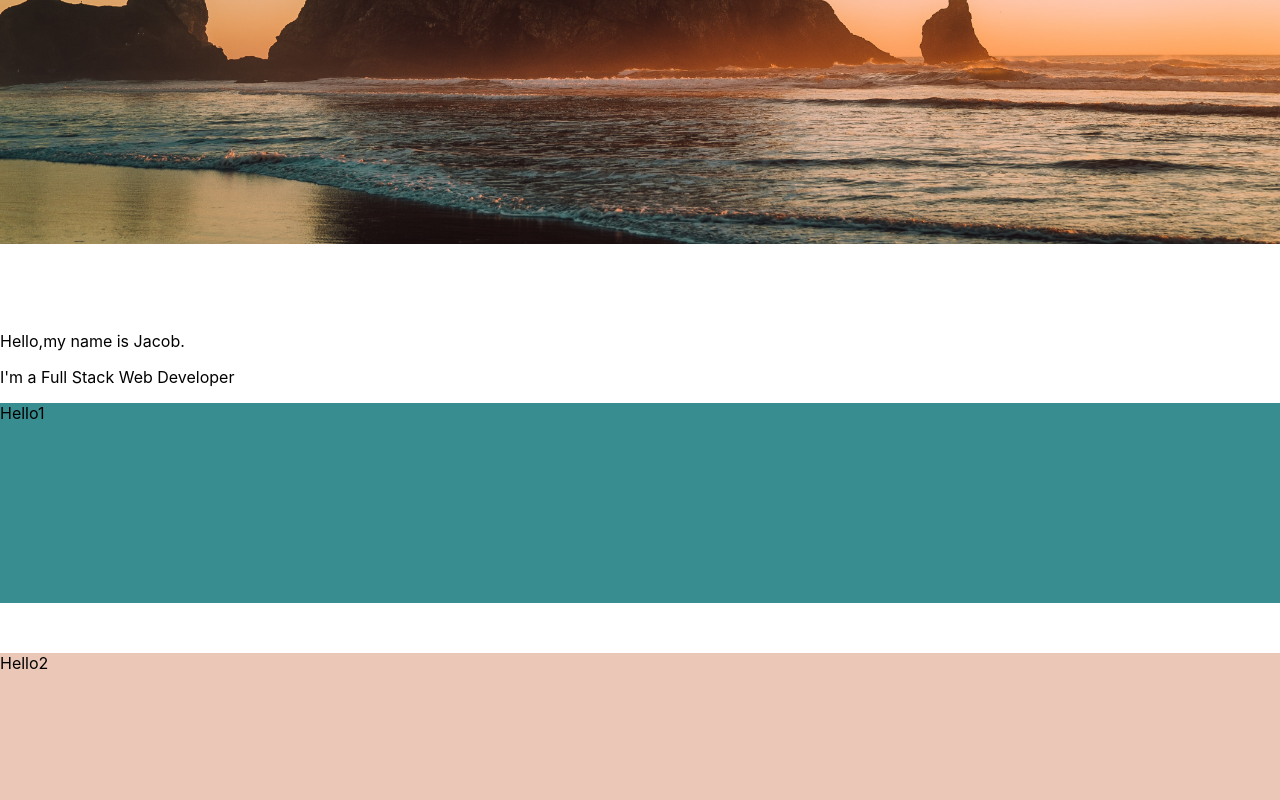
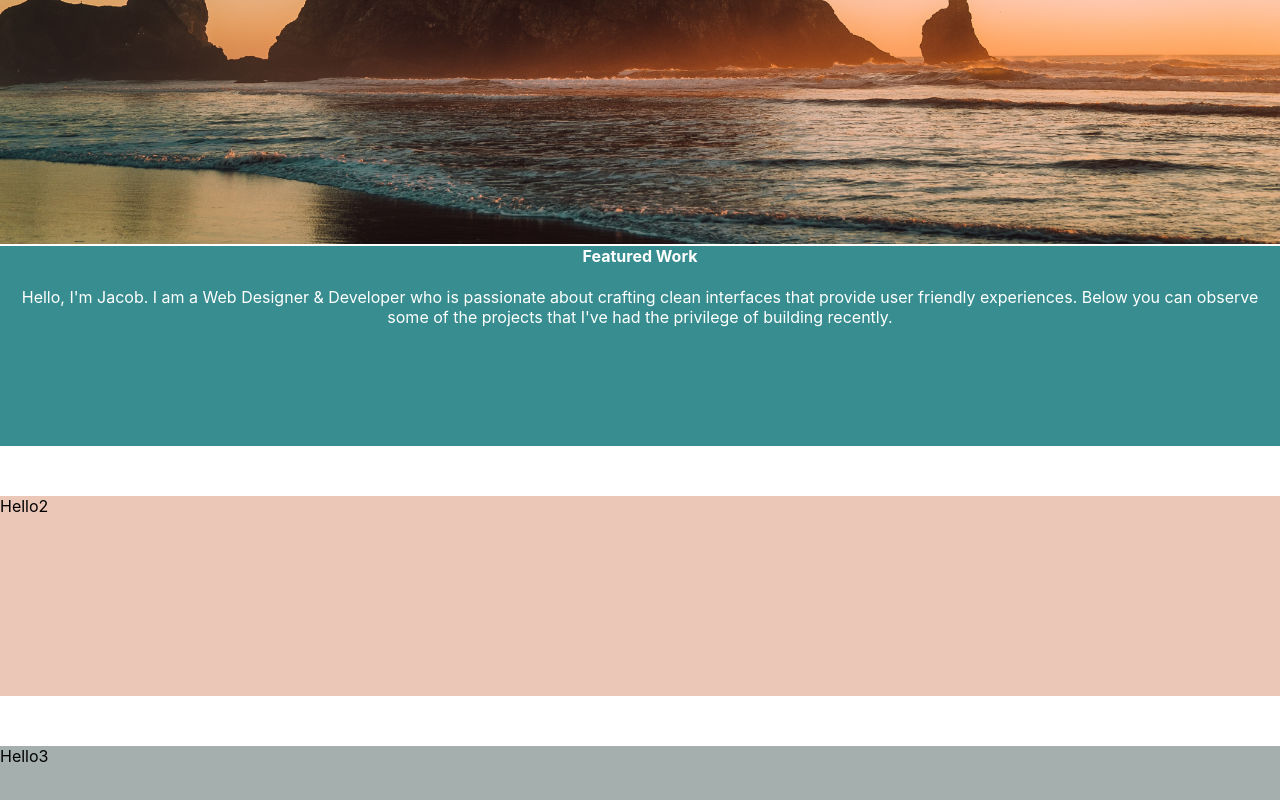
Before and after one commit to JacobLayton/jl-portfolio, a React (Create React App) app: page /home in a window 1280 px wide. Shown: the part 556-1356 px from the top of the page. Built offline with nearby package versions, Linux system fonts and the light colour scheme.

Commit message:
Added about-me section on Landing.js

```diff
--- a/src/components/Landing.js
+++ b/src/components/Landing.js
@@ -13,9 +13,17 @@ class Home extends Component {
           <span class="title-headline">FULL STACK WEB DEVELOPER</span>
         </div>
         <div>
-          <p>Hello,my name is Jacob.</p>
-          <p>I'm a Full Stack Web Developer</p>
-          <div class="box1">Hello1</div>
+          <div class="about-me">
+            <div class="about-me-contents">
+              <h4>Featured Work</h4>
+              <p>
+                Hello, I'm Jacob. I am a Web Designer & Developer who is
+                passionate about crafting clean interfaces that provide user
+                friendly experiences. Below you can observe some of the projects
+                that I've had the privilege of building recently.
+              </p>
+            </div>
+          </div>
           <div class="box2">Hello2</div>
           <div class="box3">Hello3</div>
           <div class="box4">Hello4</div>
--- a/src/styles/landing.css
+++ b/src/styles/landing.css
@@ -12,7 +12,8 @@
   min-height: 100vh;
 
   /* Create the parallax scrolling effect */
-  background-attachment: fixed;
+  /* background-attachment: fixed; */
+  background-attachment: scroll;
   background-position: center;
   background-repeat: no-repeat;
   background-size: cover;
@@ -22,7 +23,7 @@
   text-align: center;
   color: white;
   margin-top: -550px;
-  margin-bottom: 550px;
+  margin-bottom: 465px;
 }
 
 .name-headline {
@@ -45,7 +46,9 @@
   letter-spacing: 0.1rem;
   font-weight: 600;
 }
-.box1 {
+.about-me {
+  text-align: center;
+  color: white;
   width: 100%;
   background: #378d8f;
   height: 200px;
```
